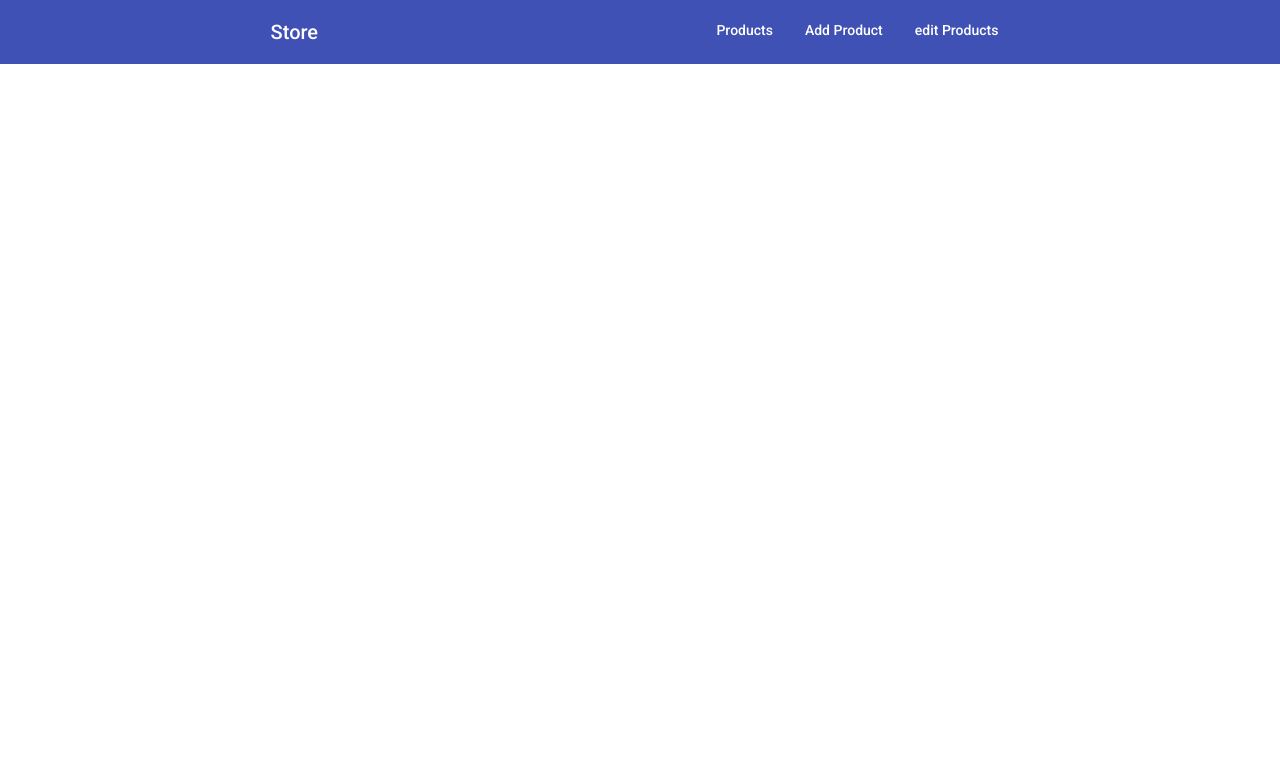
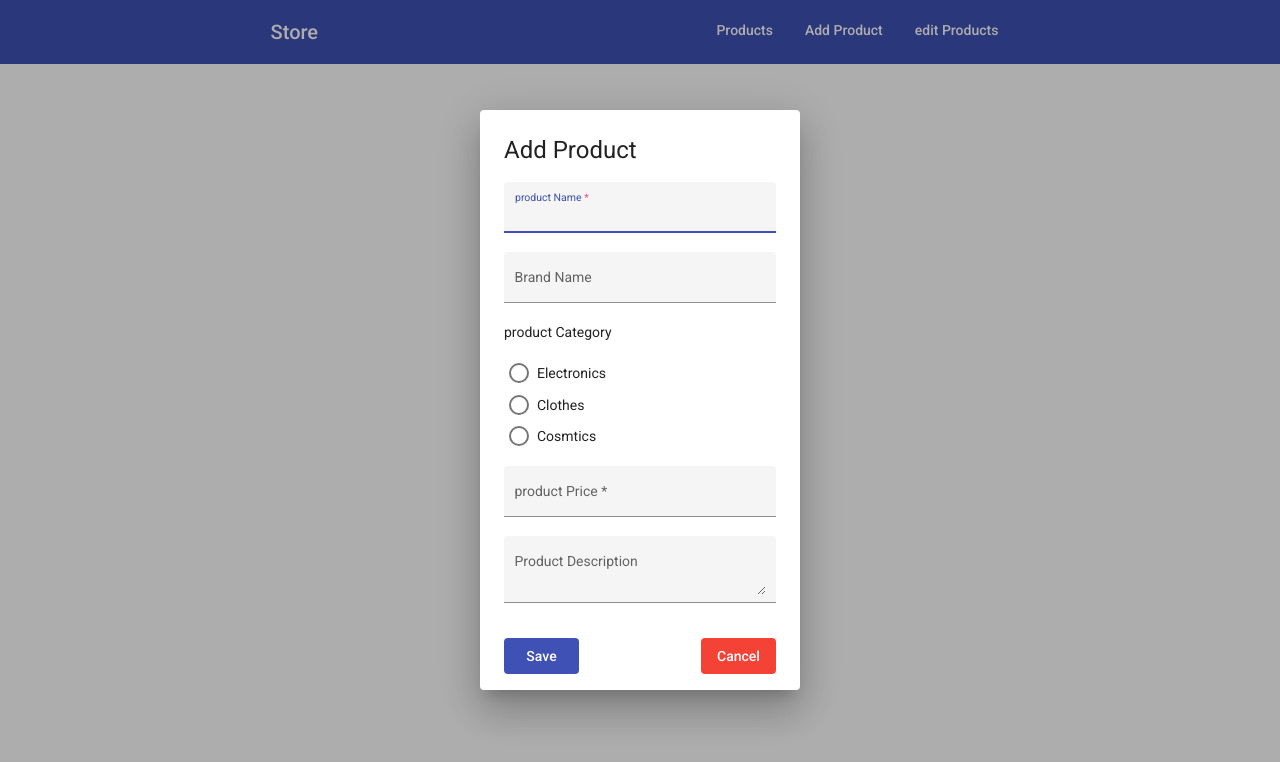
Before and after one commit to zakriae/Store-Dashboard, an Angular app: page / in a window 1280 px wide. Both pictures are taken after a click on the button "Add Product". Shown: the top 762 px of the page. Built offline with nearby package versions, Linux system fonts and the light colour scheme.

Commit message:
add product dialog - part1

```diff
--- a/src/app/app.component.html
+++ b/src/app/app.component.html
@@ -1 +1,2 @@
+
 <nav-bar></nav-bar>
--- /dev/null
+++ b/src/app/dialog/dialog.component.css
@@ -0,0 +1,22 @@
+mat-form-field {
+  width: 100%;
+}
+
+.example-radio-group {
+  display: flex;
+  flex-direction: column;
+  margin: 15px 0;
+  align-items: flex-start;
+}
+
+.example-radio-button {
+  margin: 5px;
+}
+
+.dialog-action {
+  display: flex;
+  justify-content: space-between;
+}
+button {
+  min-width: 75px;
+}
--- /dev/null
+++ b/src/app/dialog/dialog.component.html
@@ -0,0 +1,40 @@
+<h1>Add Product</h1>
+
+<div mat-dialog-content>
+
+    <div class="example-container">
+        <mat-form-field appearance="fill">
+          <mat-label>product Name</mat-label>
+          <input matInput placeholder="Name"  required>
+        </mat-form-field>
+
+        <mat-form-field appearance="fill">
+            <mat-label>Brand Name</mat-label>
+            <input matInput placeholder="Brand">
+          </mat-form-field>
+
+        <label id="example-radio-group-label">product Category</label>
+        <mat-radio-group color='primary'class="example-radio-group" aria-label="Select an option">
+            <mat-radio-button class="example-radio-button" value="Electronics">Electronics</mat-radio-button>
+            <mat-radio-button class="example-radio-button" value="Clothes">Clothes</mat-radio-button>
+            <mat-radio-button class="example-radio-button" value="Cosmtics">Cosmtics</mat-radio-button>
+        </mat-radio-group>
+
+
+
+        <mat-form-field appearance="fill">
+            <mat-label>product Price</mat-label>
+            <input matInput type="number" placeholder="price"  required>
+         </mat-form-field>
+
+         <mat-form-field class="example-full-width" appearance="fill">
+            <mat-label>Product Description</mat-label>
+            <textarea matInput placeholder="Your Description Here"></textarea>
+          </mat-form-field>
+      </div>
+</div>
+
+<div class="dialog-action" mat-dialog-actions>
+    <button mat-flat-button mat-dialog-close color="primary">Save</button>
+    <button mat-flat-button mat-dialog-close color="warn">Cancel</button>
+  </div>
--- /dev/null
+++ b/src/app/dialog/dialog.component.ts
@@ -0,0 +1,15 @@
+import { Component, OnInit } from '@angular/core';
+
+@Component({
+  selector: 'app-dialog',
+  templateUrl: './dialog.component.html',
+  styleUrls: ['./dialog.component.css']
+})
+export class DialogComponent implements OnInit {
+
+  constructor() { }
+
+  ngOnInit(): void {
+  }
+
+}
--- a/src/app/nav-bar/nav-bar.component.html
+++ b/src/app/nav-bar/nav-bar.component.html
@@ -12,8 +12,9 @@
 
         <div class="navigation">
             <div class="example-button-row">
+
                 <button mat-button >Products</button>
-                <button mat-button>Add Product</button>
+                <button mat-button (click)='openDialog()'>Add Product</button>
                 <button mat-button >edit Products</button>
 
               </div>
--- a/src/app/nav-bar/nav-bar.component.ts
+++ b/src/app/nav-bar/nav-bar.component.ts
@@ -1,4 +1,6 @@
 import { Component, OnInit } from '@angular/core';
+import {MatDialog, MatDialogRef, MAT_DIALOG_DATA} from '@angular/material/dialog';
+import { DialogComponent } from '../dialog/dialog.component';
 
 
 @Component({
@@ -8,9 +10,15 @@ import { Component, OnInit } from '@angular/core';
 })
 export class NavBarComponent implements OnInit {
 
-  constructor() { }
+  constructor(public dialog: MatDialog) {}
 
   ngOnInit(): void {
   }
 
+  openDialog(): void {
+     this.dialog.open(DialogComponent, {
+      width: '25%',
+
+    }); }
+
 }
```
Also changed, not shown: src/app/app.module.ts (+15 -2 lines), 1 other file (tests, documents, lock files or other folders).
